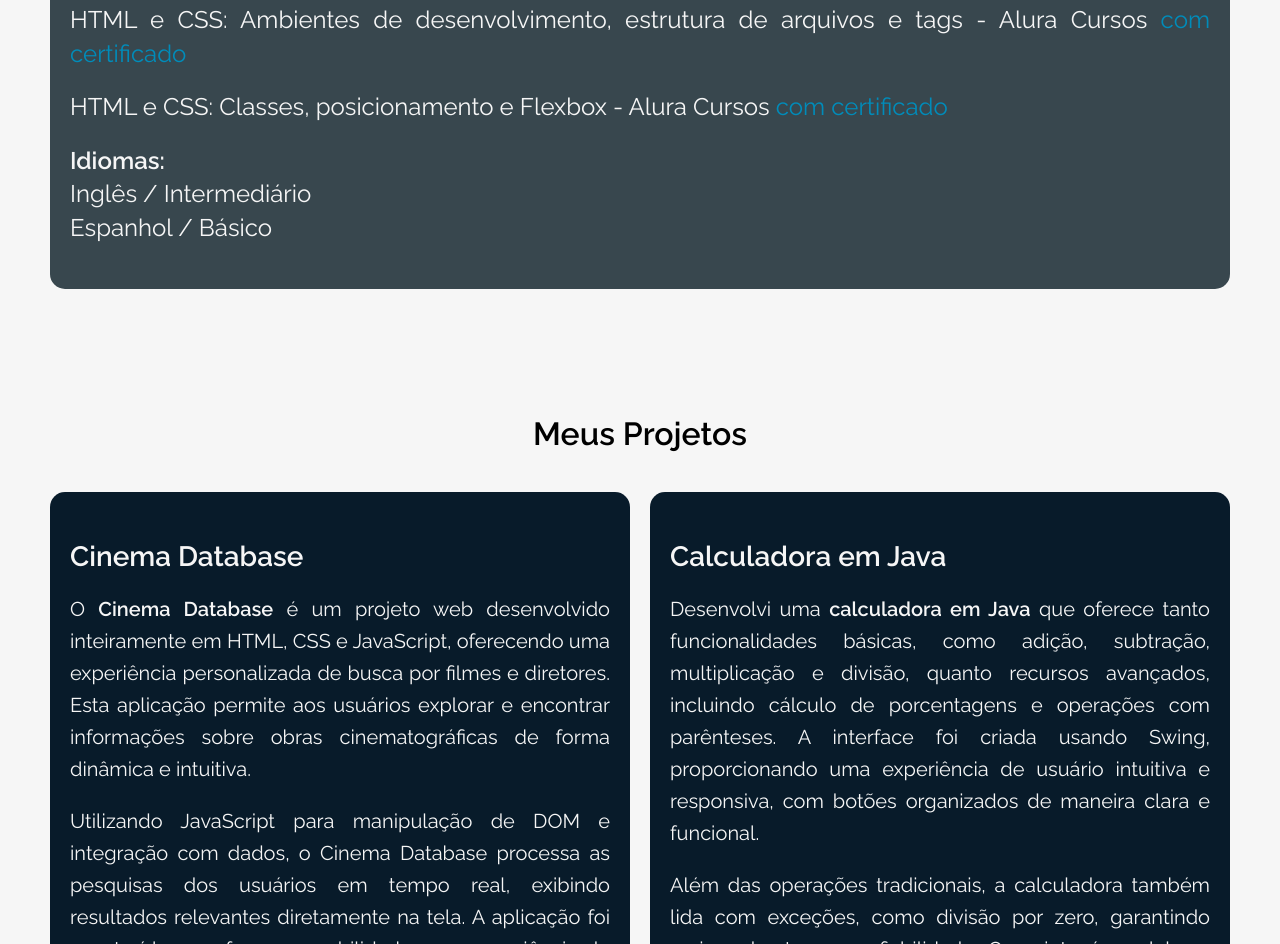
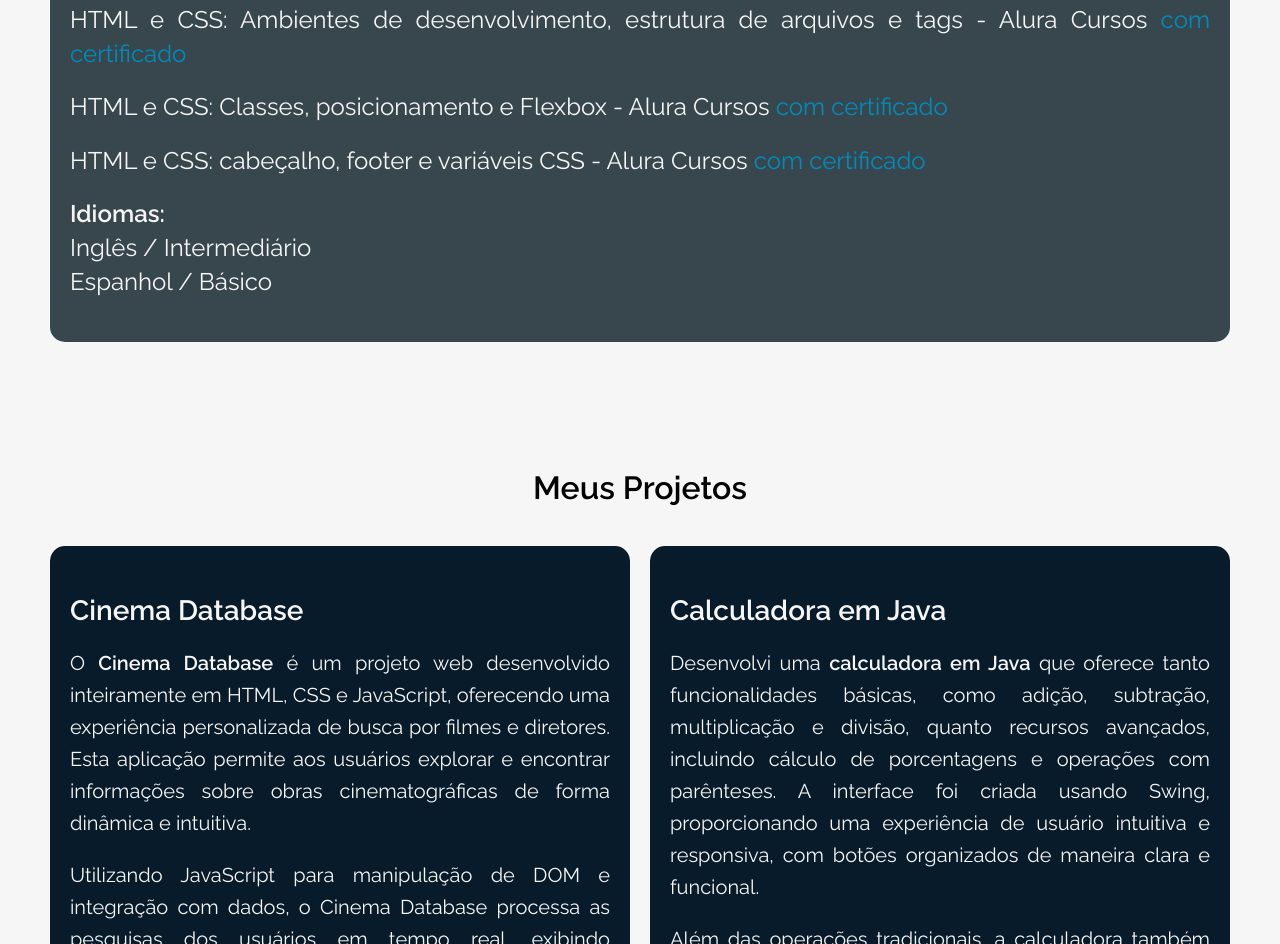
Before and after one commit to lucasweacked/Portfolio, a plain HTML site: page index.html in a window 1280 px wide. Shown: the part 1224-2168 px from the top of the page. Drawn offline with Linux system fonts and the light colour scheme.

Commit message:
Update index.html

```diff
--- a/index.html
+++ b/index.html
@@ -47,6 +47,7 @@
                         <li>C#: Criando sua primeira Aplicação - Alura Cursos <a href="https://cursos.alura.com.br/user/lucasweacked21/course/csharp-criando-primeira-aplicacao/certificate" target="_blank">com certificado</a></li>
                         <li>HTML e CSS: Ambientes de desenvolvimento, estrutura de arquivos e tags - Alura Cursos <a href="https://cursos.alura.com.br/user/lucasweacked21/course/html-css-ambiente-arquivos-tags/certificate" target="_blank">com certificado</a></li>
                         <li>HTML e CSS: Classes, posicionamento e Flexbox - Alura Cursos <a href="https://cursos.alura.com.br/user/lucasweacked21/course/html-css-classes-posicionamento-flexbox/certificate" target="_blank">com certificado</a></li>
+                        <li>HTML e CSS: cabeçalho, footer e variáveis CSS - Alura Cursos <a href="https://cursos.alura.com.br/user/lucasweacked21/course/html-css-cabecalho-footer-variaveis-css/certificate" target="_blank">com certificado</a></li>
                     </ul>
                 </li>
                 <li><strong>Idiomas:</strong>
```
